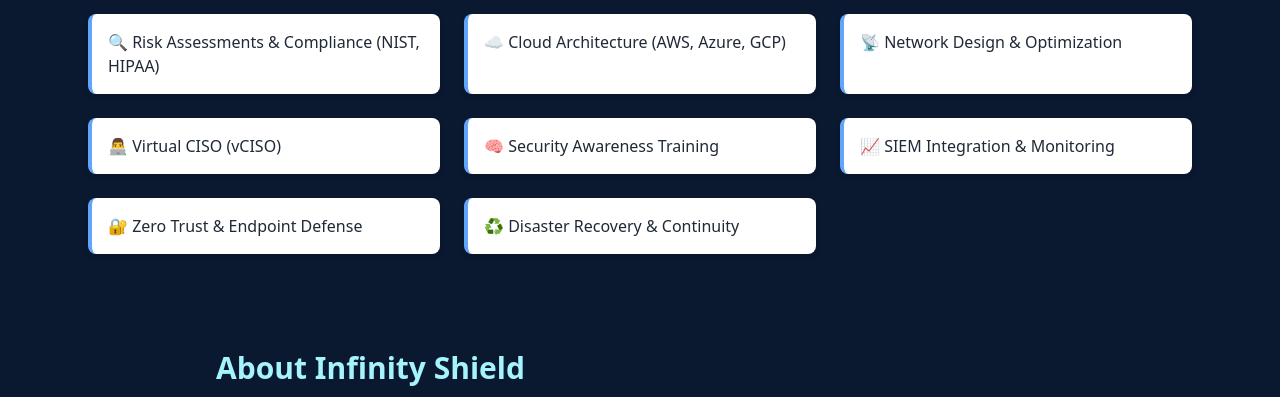
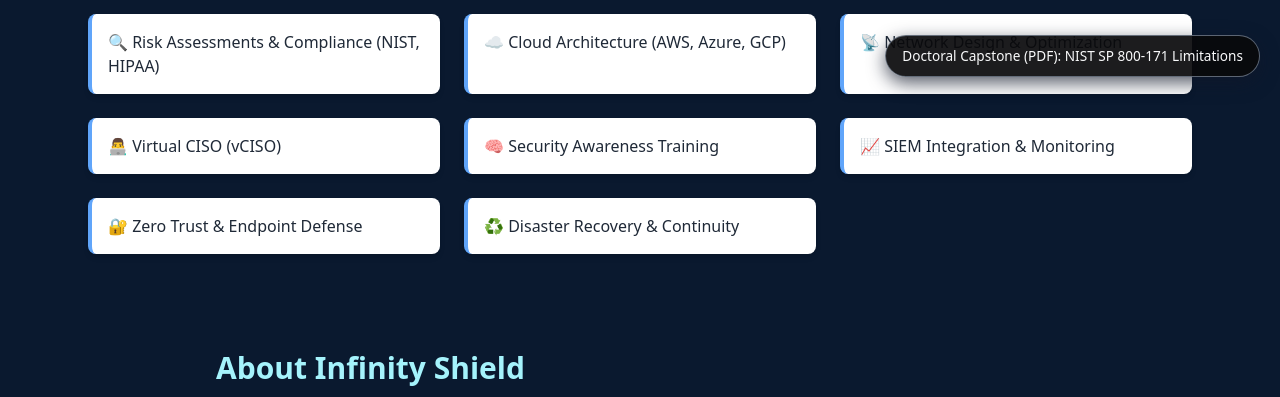
Before and after one commit to ObiwonKenobi/InfinityShieldSite, a plain HTML site: page index.html in a window 1280 px wide. Shown: the part 703-1100 px from the top of the page. Drawn offline with Linux system fonts and the light colour scheme.

Commit message:
Add dissertation link to index.html
Added a floating dissertation link to the index.html.

```diff
--- a/index.html
+++ b/index.html
@@ -39,6 +39,12 @@
     <link rel="stylesheet" crossorigin href="/assets/index-DyTovY7o.css">
   </head>
   <body>
+        <!-- Floating dissertation link -->
+    <div id="dissertation-banner">
+      <a href="/OppCapstoneFinal.pdf" target="_blank" rel="noopener">
+        Doctoral Capstone (PDF): NIST SP 800-171 Limitations
+      </a>
+    </div>
     <div id="root"></div>
   </body>
 </html>
```
